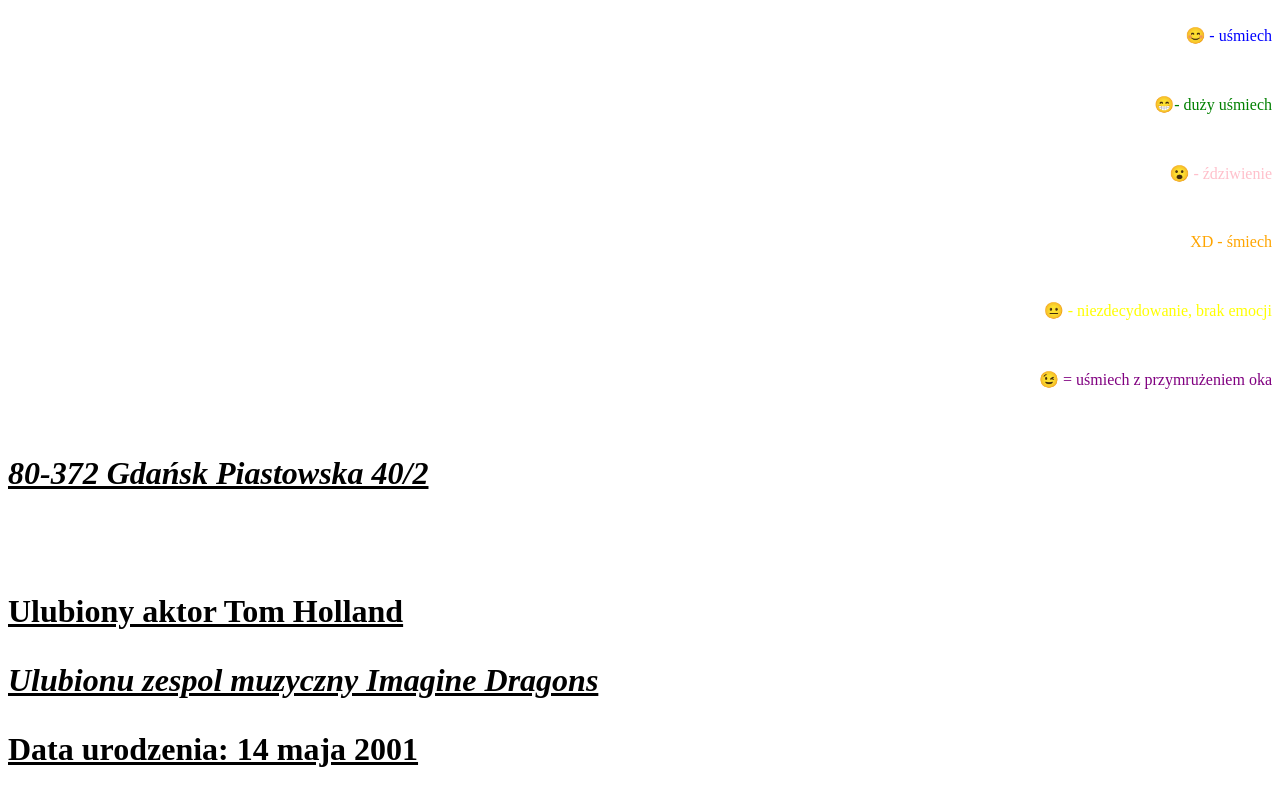
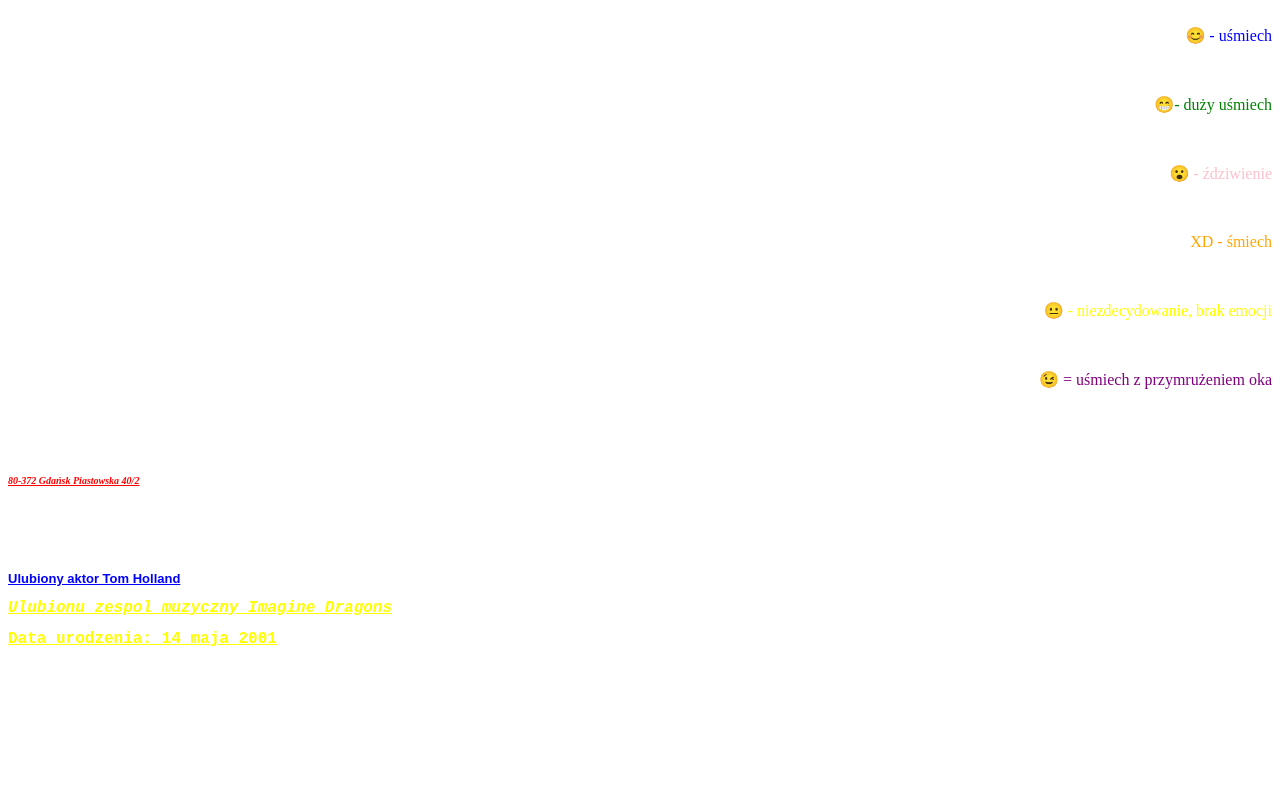
Before and after one commit to KacperTrzcinski/strona-internetowa, a plain HTML site: page index.html in a window 1280 px wide. Shown: the part 1058-1858 px from the top of the page. After the commit the page ends 1727 px from the top, so only its background shows below. Drawn offline with Linux system fonts and the light colour scheme.

Commit message:
Update index.html

```diff
--- a/index.html
+++ b/index.html
@@ -29,9 +29,9 @@
 
 <h1 Zadanie 2</h1>
 
-<p align="left"> <b> <i> <u> 80-372 Gdańsk Piastowska 40/2 </u></i></b></p><br>
-<centre> <p>  <u> Ulubiony aktor Tom Holland </u></p></centre>
-<p align="left"> <b><i><u> Ulubionu zespol muzyczny Imagine Dragons </u></i></i></b>
-<centre><p> <u> Data urodzenia: 14 maja 2001 </u></p></centre>
+<p align="left"> <font color="red" size="1" face="Times New Roman"> <b> <i> <u> 80-372 Gdańsk Piastowska 40/2 </u></i></b></p><br>
+<centre> <p> <font color="blue" size="2" face="Arial">  <u> Ulubiony aktor Tom Holland </u></p></centre>
+<p align="left"> <font color="yellow" size="3" face="Courier New"> <b><i><u> Ulubionu zespol muzyczny Imagine Dragons </u></i></i></b>
+<centre><p>  <u> Data urodzenia: 14 maja 2001 </u></p></centre>
 		</body>
   	</html>
```
